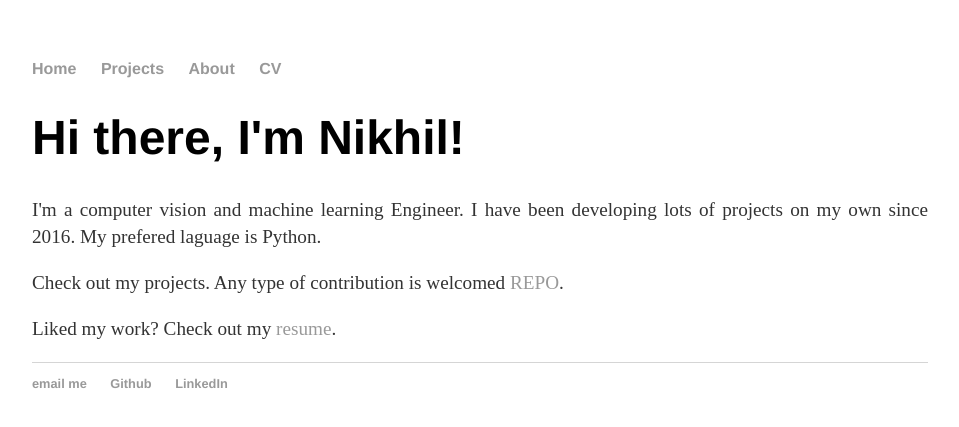
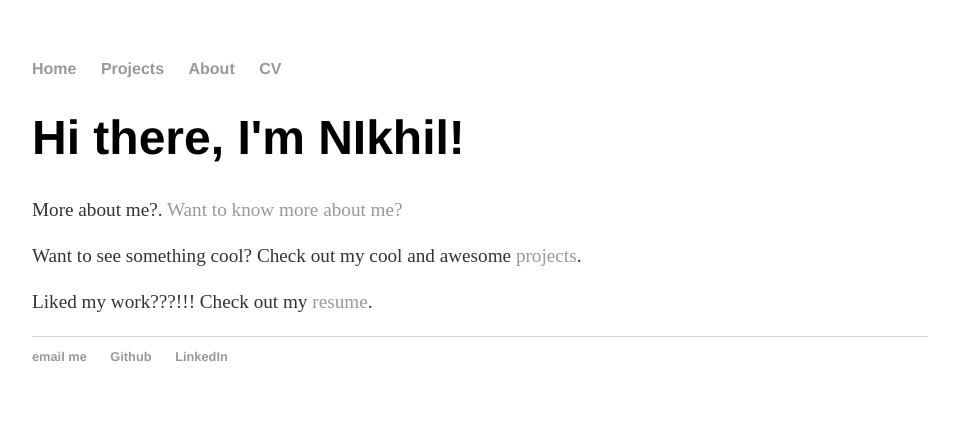
Before and after one commit to nikheelpandey/puter.github.io, a Jekyll site: the page built from index.html, in a window 1280 px wide. Shown: the top 427 px of the page, without its empty margins (160-1119 px from the left). Built offline with Jekyll 4.4.1, drawn with Linux system fonts in a browser that asks for light colours.

```diff
--- a/index.html
+++ b/index.html
@@ -1,12 +1,13 @@
 ---
 layout: default
-title: Home
+title: Nikhil Pandey
+description: Personal Website of Nikhil Pandey
 ---
 <div class="blurb">
-	<h1>Hi there, I'm Nikhil!</h1>
+	<h1>Hi there, I'm NIkhil!</h1>
 	<!-- <img src="{{ site.baseurl }}/files/me.jpg" width="100%" style="border-radius:50%;"></img> -->
-	<p>I'm a computer vision and machine learning Engineer. I have been developing lots of projects on my own since 2016. My prefered laguage is Python.
-	</p>
-	<p>Check out my projects. Any type of contribution is welcomed <a href="https://github.com/nikhilpandey360/">REPO</a>.</p>
-	<p>Liked my work? Check out my <a href="/cv">resume</a>.</p>
+	<p>More about me?. <a href="/about">Want to know more about me?</a></p>
+	<p>Want to see something cool? Check out my cool and awesome <a href="/projects">projects</a>.</p>
+
+	<p>Liked my work???!!! Check out my <a href="/cv">resume</a>.</p>
 </div><!-- /.blurb -->
```
